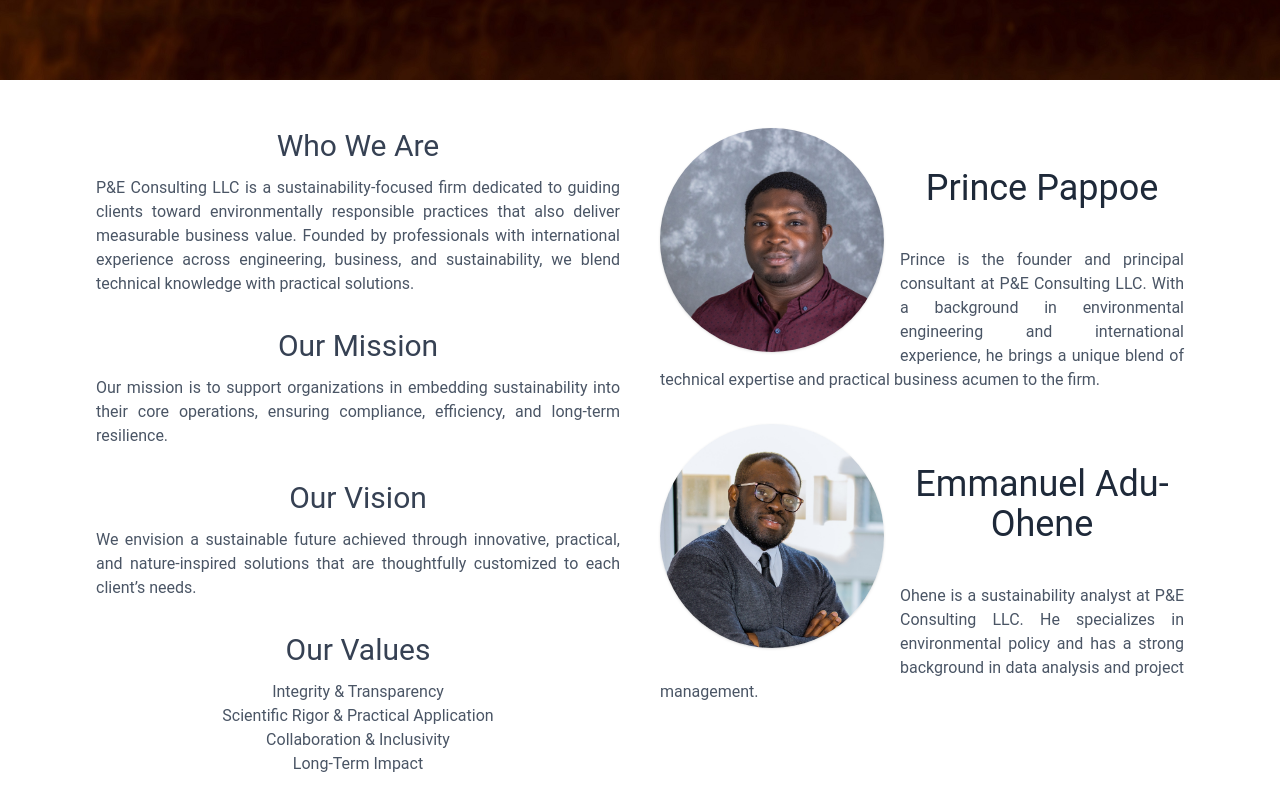
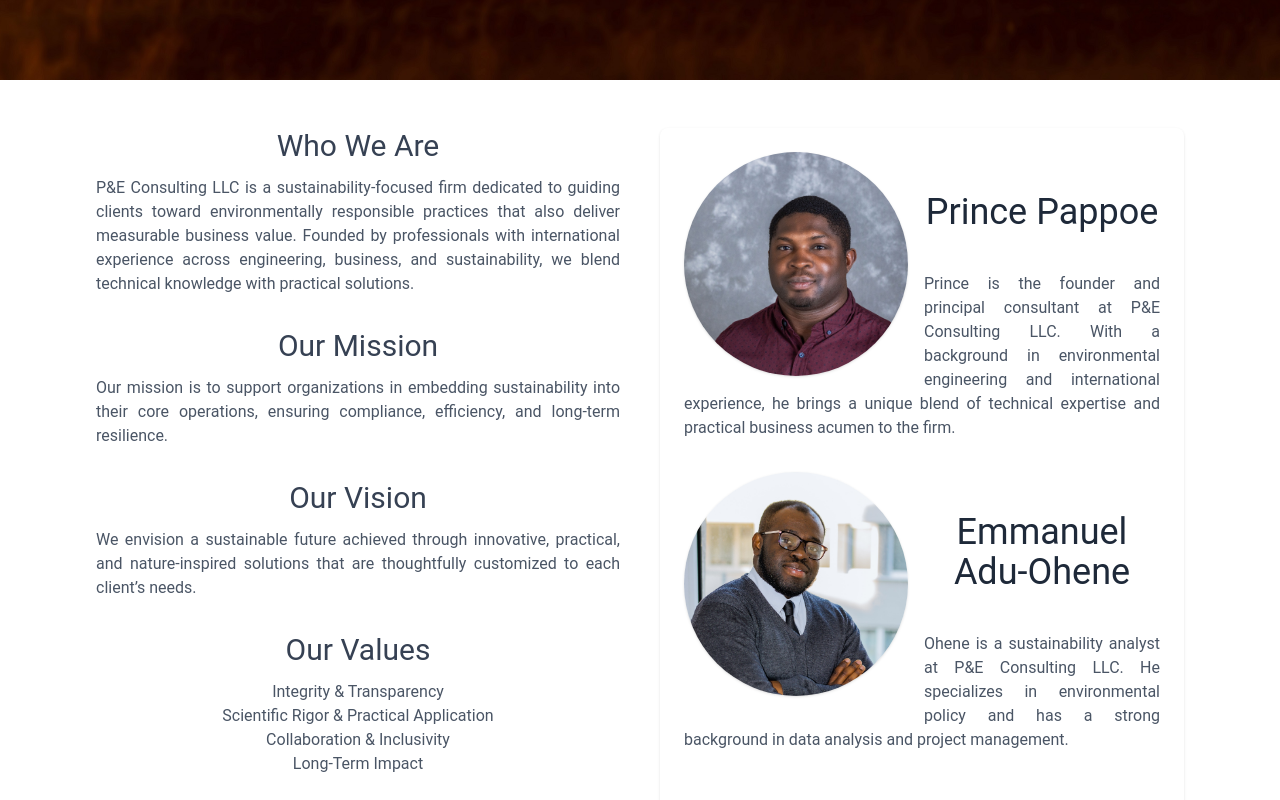
Before and after one commit to kaykwame/pe-consulting, a SvelteKit app: page /about in a window 1280 px wide. Shown: the part 480-1280 px from the top of the page. Built offline with nearby package versions, Linux system fonts and the light colour scheme.

Commit message:
adjusting viewheights

```diff
--- /dev/null
+++ b/src/lib/components/cards/Card.svelte
@@ -0,0 +1,9 @@
+<script lang="ts">
+	export let height: string = 'auto';
+	export let extraClass: string = '';
+	export let bg: string = 'white';
+</script>
+
+<div class="bg-{bg} rounded-lg p-2 shadow sm:rounded-lg sm:p-6 h-{height} {extraClass}">
+	<slot />
+</div>
--- a/src/routes/+page.svelte
+++ b/src/routes/+page.svelte
@@ -38,7 +38,7 @@
 
 <section
 	in:fade={{ duration: 1000 }}
-	class="phone:h-[50vh] tablet:h-[60vh] laptop:h-[70vh] desktop:h-[70vh] relative h-[60vh] items-center justify-center space-y-12 bg-cover bg-center bg-no-repeat"
+	class="phone:min-h-[80svh] tablet:min-h-[100svh] laptop:min-h-[70vh] desktop:min-h-[70vh] items-center justify-center space-y-12 bg-cover bg-center bg-no-repeat"
 	style="background-image: url('/images/header-hero-img-1.jpg');"
 >
 	<!-- <Header {tabs} /> -->
--- a/src/routes/about/+page.svelte
+++ b/src/routes/about/+page.svelte
@@ -6,6 +6,7 @@
 	import { fade, fly } from 'svelte/transition';
 	import { goto } from '$app/navigation';
 	import Hero from '$lib/components/Hero.svelte';
+	import Card from '$lib/components/cards/Card.svelte';
 
 	let showMobileMenu: boolean = false;
 
@@ -21,7 +22,7 @@
 <div>
 	<section
 		in:fade={{ duration: 1000 }}
-		class="phone:h-[50vh] tablet:h-[60vh] laptop:h-[70vh] desktop:h-[70vh] relative mb-12 h-[60vh] items-center justify-center space-y-12 bg-cover bg-center bg-no-repeat"
+		class="phone:min-h-[80svh] tablet:min-h-[100svh] laptop:min-h-[70vh] desktop:min-h-[70vh] relative mb-12 min-h-[100svh] items-center justify-center space-y-12 bg-cover bg-center bg-no-repeat"
 		style="background-image: url('/images/header-hero-img-4.jpg');"
 	>
 		<!-- <Header {tabs} /> -->
@@ -148,6 +149,7 @@
 					</div>
 				{/each}
 			</div>
+			<Card bg="yellow" extraClass="p-6">
 				<!-- Images and text column -->
 				<div>
 					<div class="flex flex-col items-center gap-y-8">
@@ -178,6 +180,7 @@
 						{/each}
 					</div>
 				</div>
+			</Card>
 		</div>
 	</section>
 </div>
--- a/src/routes/contact/+page.svelte
+++ b/src/routes/contact/+page.svelte
@@ -53,7 +53,7 @@
 <div>
 	<section
 		in:fade={{ duration: 1000 }}
-		class="phone:h-[50vh] tablet:h-[60vh] laptop:h-[70vh] desktop:h-[70vh] relative h-[60vh] items-center justify-center space-y-12 bg-cover bg-center bg-no-repeat"
+		class="phone:min-h-[80svh] tablet:min-h-[100svh] laptop:min-h-[70vh] desktop:min-h-[70vh] items-center justify-center space-y-12 bg-cover bg-center bg-no-repeat"
 		style="background-image: url('/images/header-hero-img-0.jpg');"
 	>
 		<!-- <Header {tabs} /> -->
--- a/src/routes/services/+page.svelte
+++ b/src/routes/services/+page.svelte
@@ -22,7 +22,7 @@
 <div>
 	<section
 		in:fade={{ duration: 1000 }}
-		class="phone:h-[50vh] tablet:h-[60vh] laptop:h-[70vh] desktop:h-[70vh] relative mb-12 h-[60vh] items-center justify-center space-y-12 bg-cover bg-center bg-no-repeat"
+		class="phone:min-h-[80svh] tablet:min-h-[100svh] laptop:min-h-[70vh] desktop:min-h-[70vh] relative mb-12 h-[60vh] items-center justify-center space-y-12 bg-cover bg-center bg-no-repeat"
 		style="background-image: url('/images/header-hero-img-3.jpg');"
 	>
 		<!-- <Header {tabs} /> -->
--- a/src/routes/studies/+page.svelte
+++ b/src/routes/studies/+page.svelte
@@ -23,7 +23,7 @@
 
 <section
 	in:fade={{ duration: 1000 }}
-	class="phone:h-[50vh] tablet:h-[60vh] laptop:h-[70vh] desktop:h-[70vh] relative h-[60vh] items-center justify-center space-y-12 bg-cover bg-center bg-no-repeat"
+	class="phone:min-h-[80svh] tablet:min-h-[100svh] laptop:min-h-[70vh] desktop:min-h-[70vh] items-center justify-center space-y-12 bg-cover bg-center bg-no-repeat"
 	style="background-image: url('/images/header-hero-img-5.jpg');"
 >
 	<!-- <Header {tabs} /> -->
```
Lines whose indentation alone changed are shown as unchanged.
